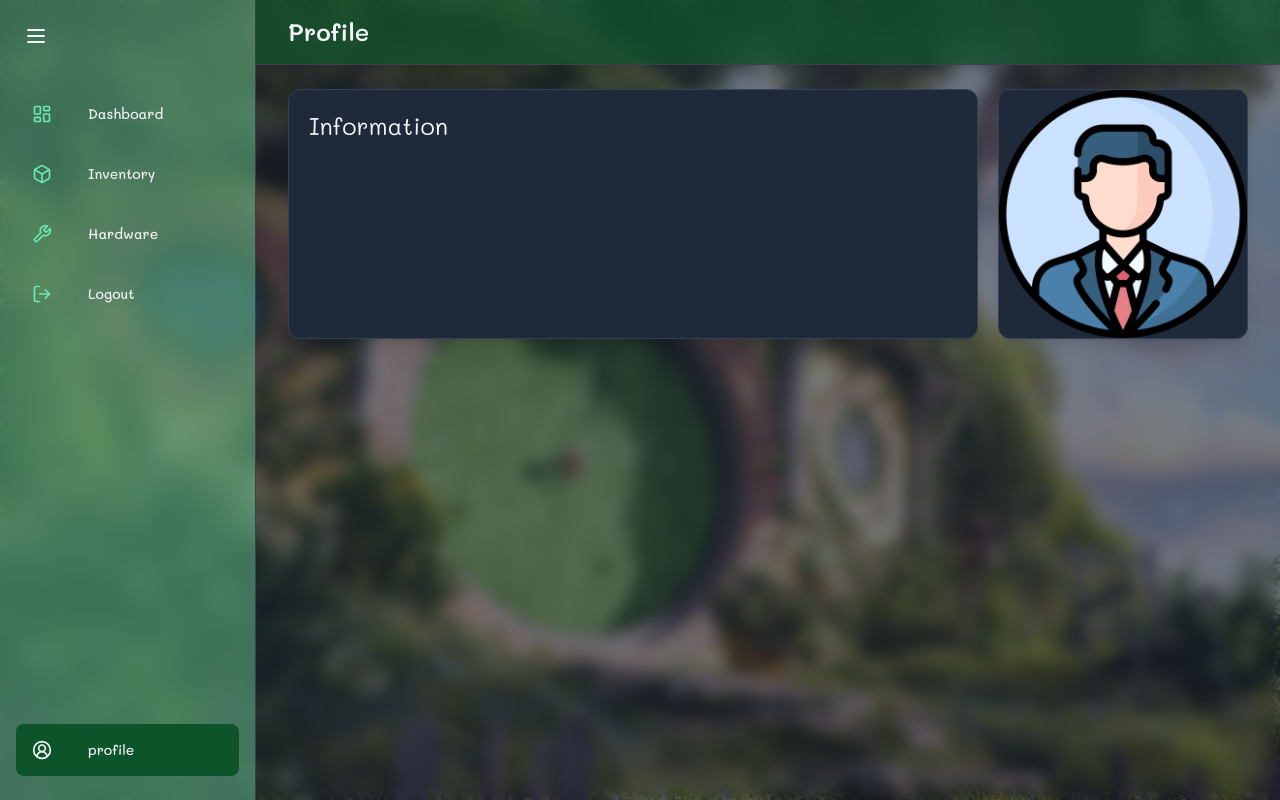
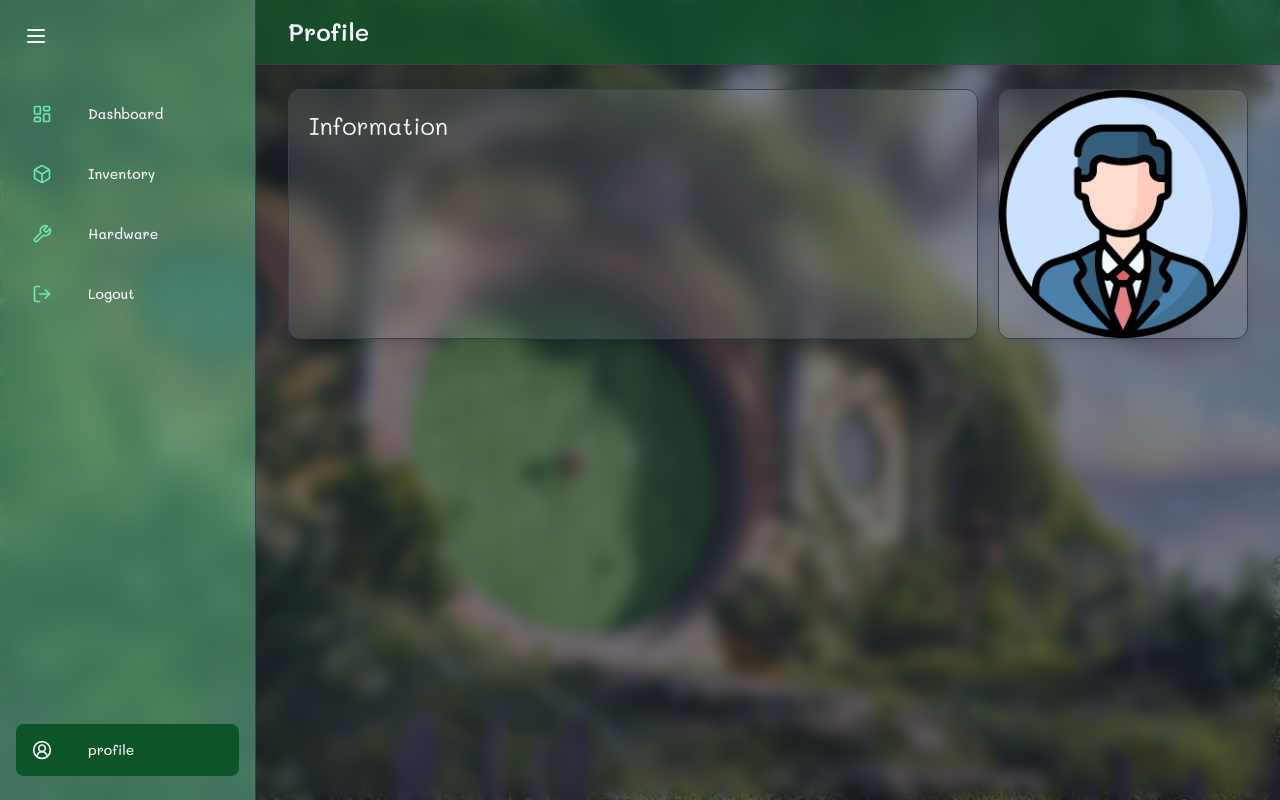
Before and after one commit to toptammasorn/my-plant, a React (Vite) app in the folder my-plant-webapp/: page /profile in a window 1280 px wide. Built offline with nearby package versions, Linux system fonts and the light colour scheme; no server answers; the database is empty; sample sign-in values are in the browser's storage; a web font is replaced by a local one.

Commit message:
refactor(ProfilePage): change color and transparent them

```diff
--- a/my-plant-webapp/src/pages/ProfilePage.jsx
+++ b/my-plant-webapp/src/pages/ProfilePage.jsx
@@ -61,7 +61,7 @@ const ProfilePage = () => {
           <CardProfile cardName="Last name" information="Taninipong" /> */}
 
           <motion.div
-            className="bg-gray-800 bg-opacity-50 backdrop-blur-md overflow-hidden shadow-lg rounded-xl border border-gray-700"
+            className="bg-white/10 backdrop-blur-md overflow-hidden shadow-lg rounded-xl border border-gray-700"
             whileHover={{
               y: -5,
               boxShadow: "0 25px 50px -12px rgba(0, 0, 0, 0.5)",
@@ -97,7 +97,7 @@ const ProfilePage = () => {
             )}
           </motion.div>
 
-          <CardPhoto className="w-[250px]" />
+          <CardPhoto className="w-[250px] bg-white/10" />
         </motion.div>
       </main>
     </div>
```
